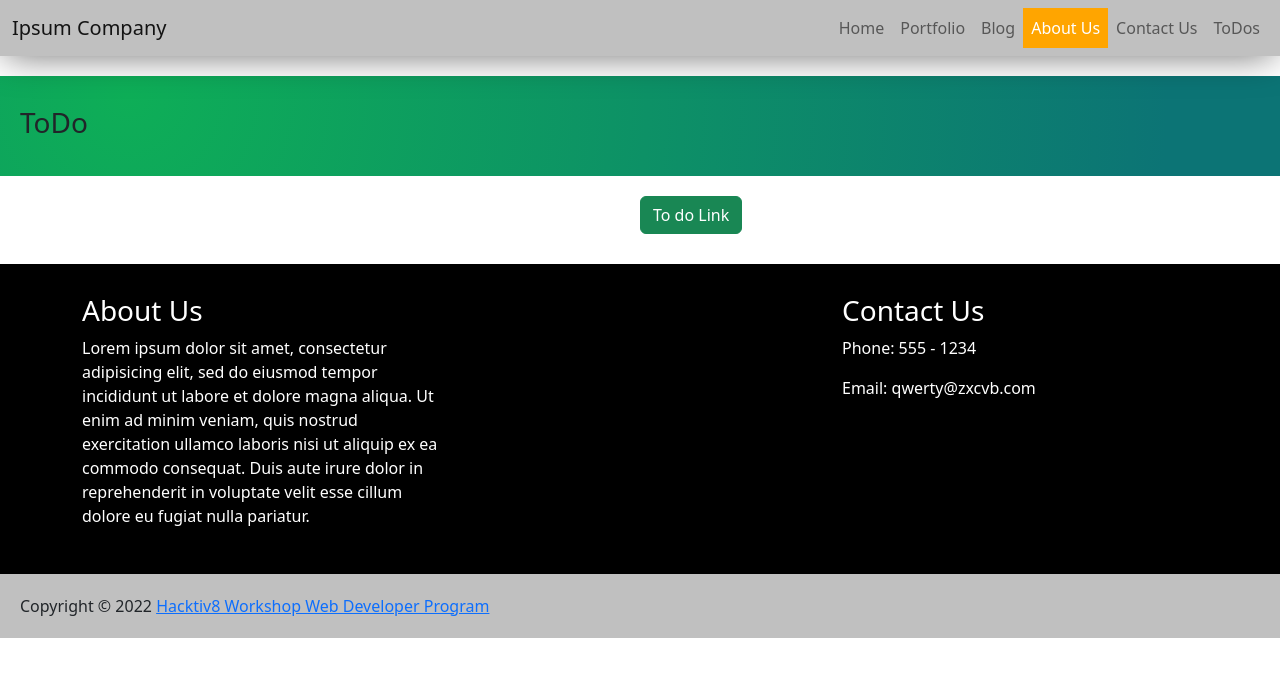
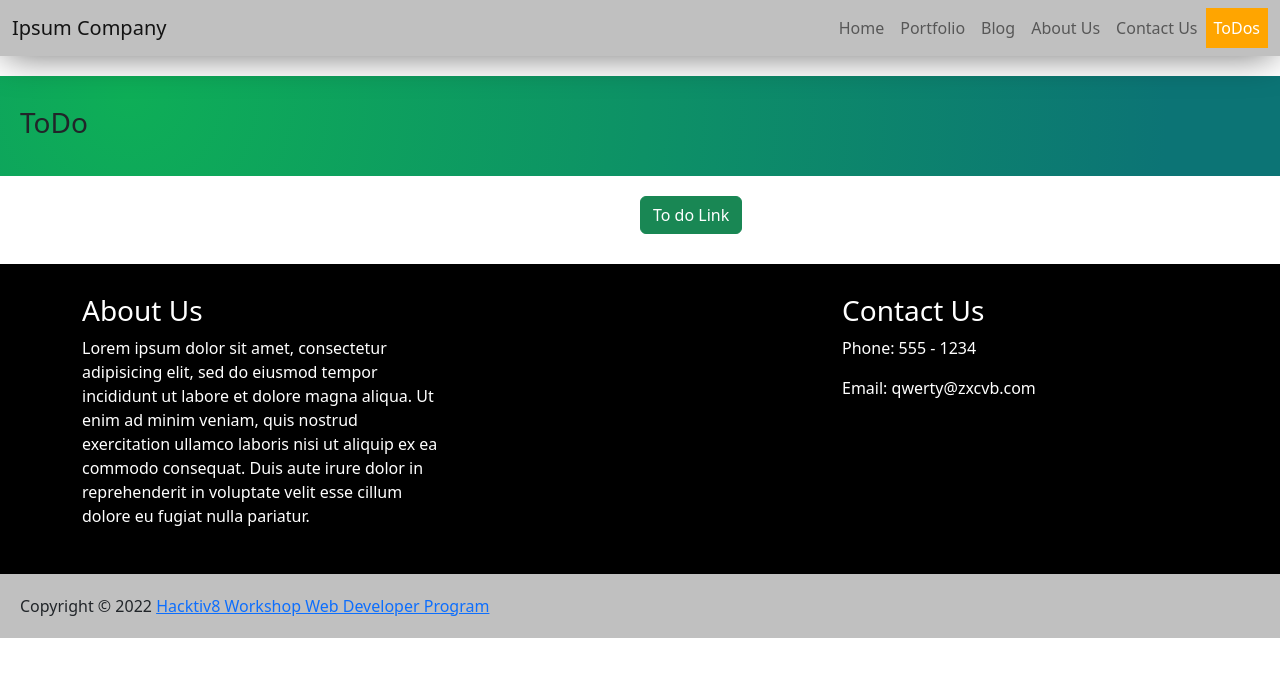
Before and after one commit to raafiprakoso/Hacktiv8, a plain HTML site: page Todos Page/Todos.html in a window 1280 px wide. Drawn offline with nearby package versions, Linux system fonts and the light colour scheme.

Commit message:
Todos Active Nav

```diff
--- a/Todos Page/Todos.html
+++ b/Todos Page/Todos.html
@@ -26,13 +26,13 @@
               <a class="nav-link" href="/Blog Page/blog.html">Blog</a>
             </li>
             <li class="nav-item">
-              <a class="nav-link active" aria-current="page" style="background-color:orange; color: white;" href="/About Us Page/about.html">About Us</a>
+              <a class="nav-link" href="/About Us Page/about.html">About Us</a>
             </li>
             <li class="nav-item">
               <a class="nav-link" href="/Contact Us Page/contact.html">Contact Us</a>
             </li>
             <li class="nav-item">
-              <a class="nav-link" href="/Todos Page/Todos.html">ToDos</a>
+              <a class="nav-link active" aria-current="page" style="background-color:orange; color: white;" href="/Todos Page/Todos.html">ToDos</a>
             </li>
           </ul>
         </div>
```
